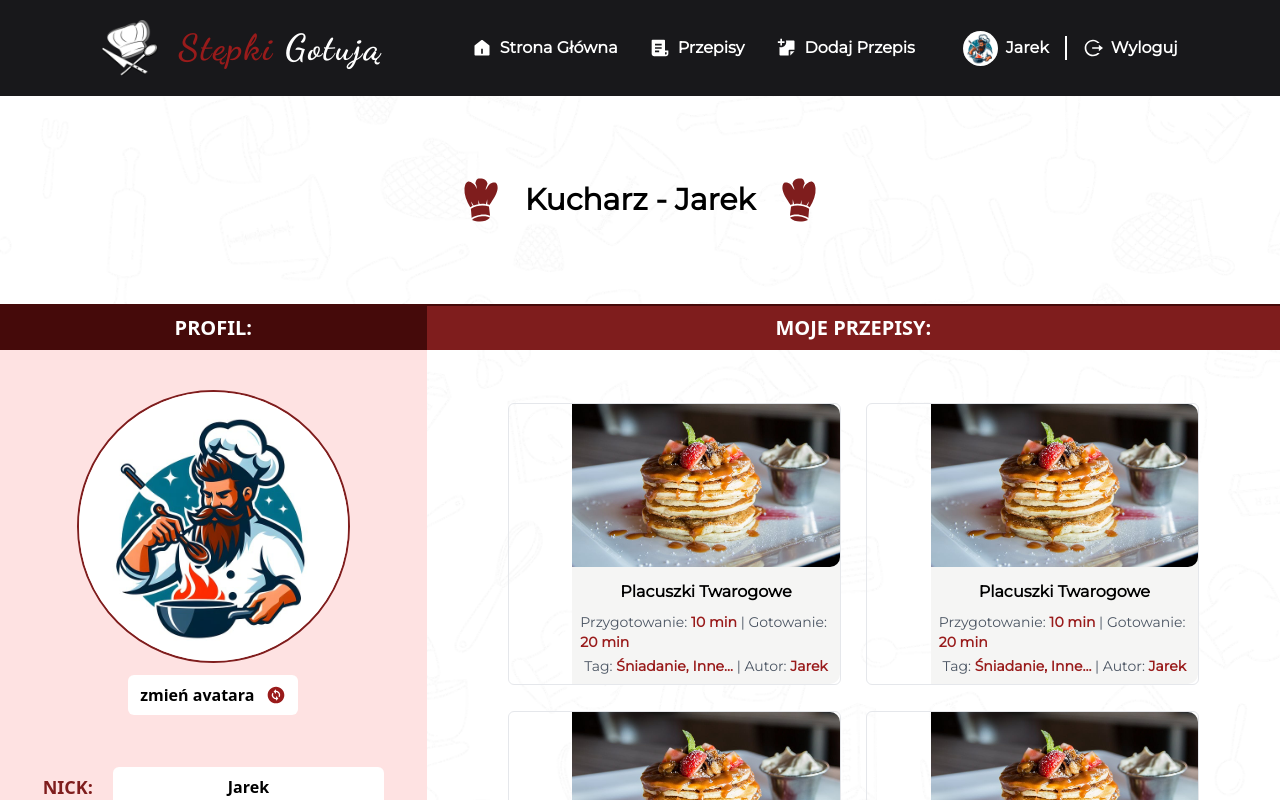
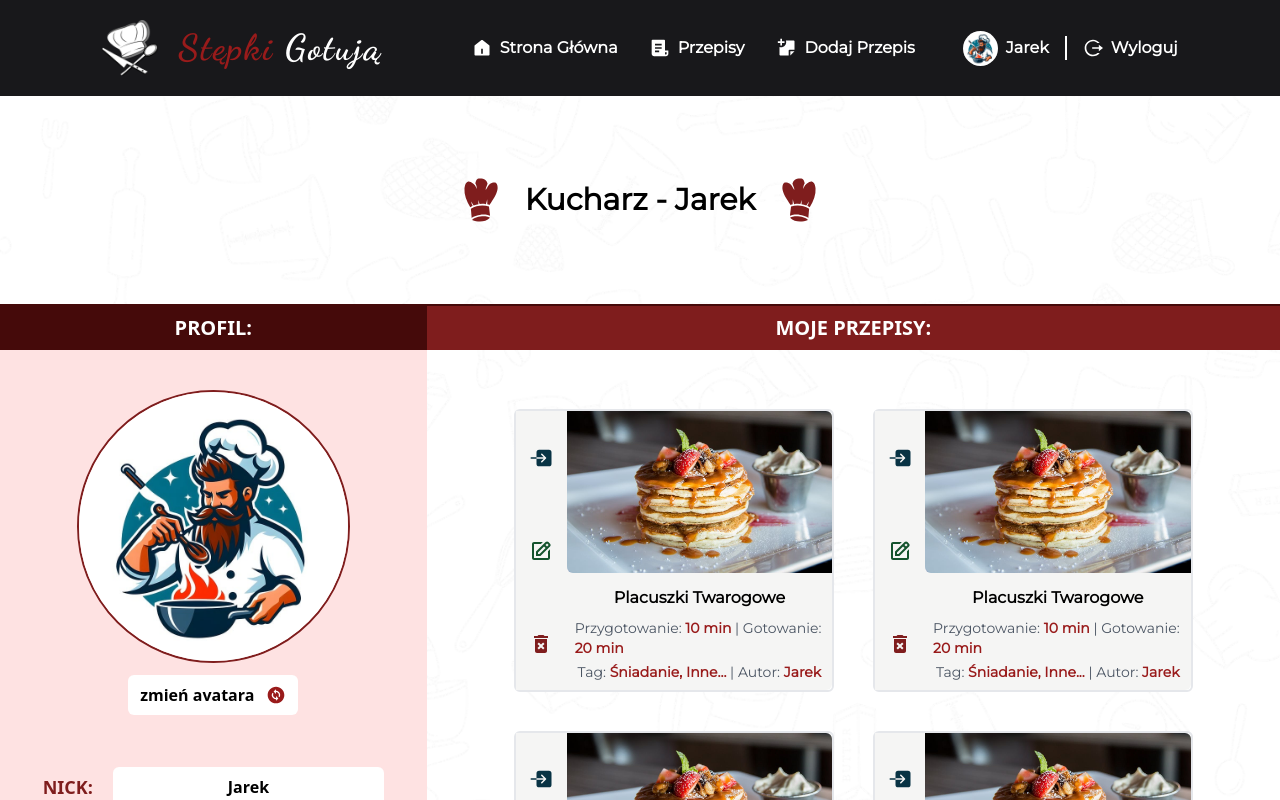
Before and after one commit to Dzarek/cook-app, a Next.js app: page /profil in a window 1280 px wide. Shown: the top 800 px of the page. Built offline with nearby package versions, Linux system fonts and the light colour scheme; a web font is replaced by a local one.

Commit message:
profilePage

```diff
--- a/app/dodaj/page.tsx
+++ b/app/dodaj/page.tsx
@@ -10,7 +10,6 @@ import { RiImageAddLine } from "react-icons/ri";
 import { BsClockHistory } from "react-icons/bs";
 import { GiRiceCooker } from "react-icons/gi";
 import { BsPeople } from "react-icons/bs";
-import { FaLongArrowAltRight } from "react-icons/fa";
 import { BiEdit } from "react-icons/bi";
 import { MdDeleteForever } from "react-icons/md";
 import { MdOutlineAddCircle } from "react-icons/md";
--- a/app/globals.css
+++ b/app/globals.css
@@ -56,26 +56,24 @@ body {
 }
 .recipeProfile {
   width: 21vw;
-  /* height: 40vh; */
-  /* border: 1px solid gray; */
-  border-top-right-radius: 10px;
-  border-bottom-right-radius: 10px;
+  border-top-right-radius: 6px;
+  border-bottom-right-radius: 6px;
   display: flex;
   flex-direction: column;
   align-items: center;
   font-family: var(--bodyFont);
-  /* margin: 2vw; */
 }
 .recipe-img {
   border-top-left-radius: 10px;
   border-top-right-radius: 10px;
   margin-bottom: 5px;
 }
-.recipeProfile .recipe-img {
-  border-top-right-radius: 10px;
-  border-bottom-right-radius: 10px;
+.recipe-imgProfile {
+  border-top-right-radius: 6px;
+  border-bottom-right-radius: 0px;
   border-top-left-radius: 0;
-  border-bottom-left-radius: 0;
+  border-bottom-left-radius: 6px;
+
   margin-bottom: 5px;
 }
 
--- a/app/page.tsx
+++ b/app/page.tsx
@@ -40,6 +40,11 @@ const authors = [
     id: 7,
     name: "Justyna",
     avatar: "/assets/images/avatars/avatark5.webp",
+  },
+  {
+    id: 8,
+    name: "Paweł",
+    avatar: "/assets/images/avatars/avatarm9.jpg",
   },
 ];
 
--- a/app/profil/page.tsx
+++ b/app/profil/page.tsx
@@ -104,11 +104,11 @@ const Profil = () => {
                 zapisz zmiany
               </button>
             </form>
-            <div className="w-full bg-white p-5 rounded-md relative">
+            <div className="w-full bg-white p-5 rounded-md">
               {showLvl && (
-                <div className="rounded-md absolute z-10 -top-[150%] left-0 w-[100%] h-[200%] bg-zinc-100 border-2 border-black flex flex-col justify-center items-center text-center">
-                  <p className="mb-1">
-                    Poziom kucharza zależny jest od ilości polubionych
+                <div className="rounded-md fixed p-4 z-10 top-[50%] left-[50%] w-[30vw] h-[40vh] translate-x-[-50%] translate-y-[-50%] bg-zinc-100 border-2 border-red-900 flex flex-col justify-center items-center text-center">
+                  <p className="mb-4 text-center font-semibold">
+                    Poziom kucharza zależny jest <br /> od ilości polubionych
                     przepisów:
                   </p>
                   <ul>
--- a/components/Navbar.tsx
+++ b/components/Navbar.tsx
@@ -101,7 +101,7 @@ const Navbar = () => {
         {isLogin && (
           <>
             <Link
-              href="profil"
+              href="/profil"
               className={`ml-12  flex items-center text-md capitalize transition  hover:text-red-900
                 ${
                   pathname === "profil" &&
--- a/components/RecipeListProfile.tsx
+++ b/components/RecipeListProfile.tsx
@@ -1,6 +1,12 @@
+"use client";
+
 import Link from "next/link";
 import Image from "next/image";
 // import slugify from "slugify";
+import { IoEnter } from "react-icons/io5";
+import { BiEdit } from "react-icons/bi";
+import { MdDeleteForever } from "react-icons/md";
+import { useState } from "react";
 
 export const recipes = [
   {
@@ -154,6 +160,10 @@ export const recipes = [
 ];
 
 const RecipesListProfile = () => {
+  const [confirmDelete, setConfirmDelete] = useState(false);
+
+  const handleDelete = () => {};
+
   return (
     <div className="mx-auto my-[5vh] flex w-full items-center justify-center flex-wrap">
       {recipes.map((recipe) => {
@@ -161,18 +171,55 @@ const RecipesListProfile = () => {
           recipe;
         // const slug = slugify(title, { lower: true });
         return (
-          <div className="flex items-center w-[26vw] justify-between border-[1px] rounded-md m-[1vw]">
-            <div className="flex flex-col w-[5vw] bg-zinc-200 "></div>
-            <Link
-              href={`/przepisy/${slug}`}
-              className="recipeProfile bg-stone-100 hover:scale-105 transition-transform"
-              key={id}
-            >
+          <div
+            key={id}
+            className="flex items-strech w-[25vw] justify-between border-2 rounded-md m-[1.5vw]"
+          >
+            {confirmDelete && (
+              <div className="z-20 rounded-md border-2 border-white flex flex-col fixed w-[40vw] h-[50vh] bg-red-950 text-white top-[50%] left-[50%] translate-x-[-50%] translate-y-[-50%] p-4 items-center justify-center">
+                <span className="mb-14 w-full text-center text-xl px-4 py-2 bg-white text-black uppercase font-bold">
+                  {title}
+                </span>
+                <h2 className="text-2xl text-center">
+                  Czy napewo chcesz usunąć ten przepis?
+                </h2>
+                <div className="flex items-center justify-center mt-10">
+                  <button
+                    onClick={() => setConfirmDelete(false)}
+                    className="p-5 bg-white text-red-900 uppercase rounded-md text-2xl mx-4 transition-all border-2 border-white hover:bg-black hover:text-white"
+                  >
+                    NIE
+                  </button>
+                  <button
+                    onClick={handleDelete}
+                    className="p-5 bg-white text-red-900 uppercase rounded-md text-2xl mx-4 transition-all border-2 border-white hover:bg-black hover:text-white"
+                  >
+                    TAK
+                  </button>
+                </div>
+              </div>
+            )}
+            <div className="flex flex-col w-[4vw]  bg-stone-100 items-center justify-around">
+              <Link href={`/przepisy/${slug}`}>
+                {" "}
+                <IoEnter className="cursor-pointer text-2xl text-cyan-950 transition-all hover:text-blue-700" />
+              </Link>
+              <Link href="/dodaj">
+                {" "}
+                <BiEdit className="cursor-pointer text-2xl text-green-900 transition-all hover:text-green-700" />
+              </Link>
+              <MdDeleteForever
+                onClick={() => setConfirmDelete(true)}
+                className="cursor-pointer text-2xl text-red-900 transition-all hover:text-red-700"
+              />
+            </div>
+
+            <div className="recipeProfile bg-stone-100  transition-transform">
               <Image
                 src={image}
                 width={1000}
                 height={1000}
-                className="w-full h-4/6 object-cover recipe-img"
+                className="w-full h-4/6 object-cover recipe-imgProfile"
                 alt={title}
               />
               <section className="flex flex-col items-center justify-center p-2">
@@ -196,7 +243,7 @@ const RecipesListProfile = () => {
                   <strong className="text-red-800">{author.name}</strong>
                 </p>
               </section>
-            </Link>
+            </div>
           </div>
         );
       })}
```
